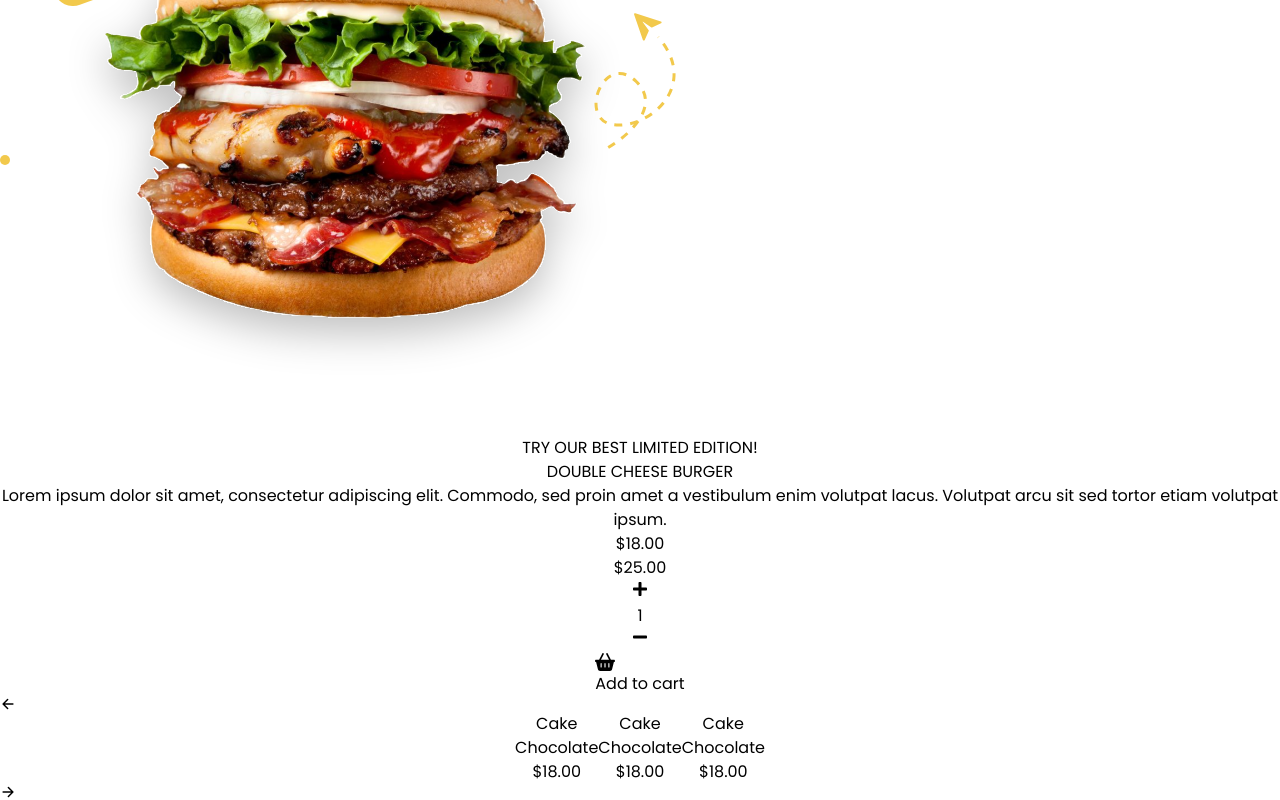
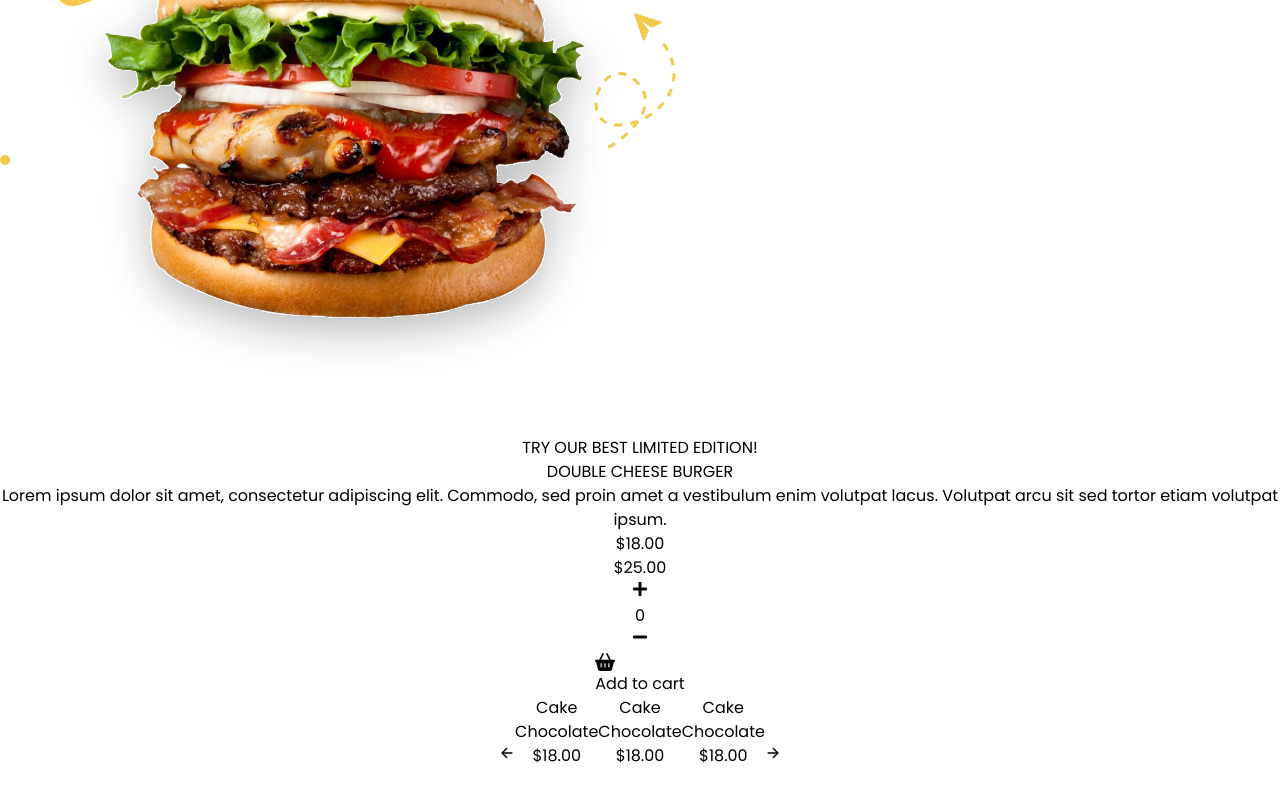
Before and after one commit to devJennyy/ecommerce, a React (Vite) app in the folder ecommerce/: page / in a window 1280 px wide. Shown: the part 432-1232 px from the top of the page. After the commit the page ends 1200 px from the top, so only its background shows below. Built offline with nearby package versions, Linux system fonts and the light colour scheme.

Commit message:
added item quantity

```diff
--- a/ecommerce/src/App.tsx
+++ b/ecommerce/src/App.tsx
@@ -4,12 +4,13 @@ import { IoArrowBack, IoArrowForward, IoFastFoodSharp } from "react-icons/io5";
 import { CiSearch } from "react-icons/ci";
 import { LuShoppingCart } from "react-icons/lu";
 import { IoMdHeartEmpty } from "react-icons/io";
-import { FaMinus, FaOpencart, FaPlus, FaRegUser, FaShoppingBasket } from "react-icons/fa";
-import { FiMinus } from "react-icons/fi";
-import { BsCart4 } from "react-icons/bs";
+import { FaMinus, FaPlus, FaRegUser } from "react-icons/fa";
 import { FaBasketShopping } from "react-icons/fa6";
+import { useState } from "react";
 
 function App() {
+  const [count, setCount] = useState(0);
+
   return (
     <>
       {/*Main Container*/}
@@ -96,13 +97,22 @@ function App() {
             </p>
 
             <div className="flex flex-row justify-center items-center gap-20 pt-10">
-              <div className="flex flex-row justify-center items-center gap-5 bg-[#F2F2F2] w-[134px] h-[48px] rounded-[48px]">
-                <button className="bg-[#F48E28] px-[10px] py-[10px] rounded-full text-white hover:scale-95 transition-all">
+              <div className="flex flex-row justify-center items-center gap-5 bg-[#F2F2F2] h-[48px] rounded-[48px] px-2">
+                <button
+                  onClick={() => setCount((prevCount) => prevCount + 1)}
+                  className="bg-[#F48E28] px-[10px] py-[10px] rounded-full text-white hover:scale-95 transition-all"
+                >
                   <FaPlus />
                 </button>
 
-                <p className="text-[20px] font-bold">1</p>
-                <button className="bg-[#F48E28] px-[10px] py-[10px] rounded-full text-white hover:scale-95 transition-all">
+                <p className="text-center text-[20px] font-bold w-10">
+                  {count}
+                </p>
+
+                <button
+                  onClick={() => setCount((prevCount) => prevCount - 1)}
+                  className="bg-[#F48E28] px-[10px] py-[10px] rounded-full text-white hover:scale-95 transition-all"
+                >
                   <FaMinus />
                 </button>
               </div>
@@ -117,9 +127,9 @@ function App() {
 
         {/*Menu*/}
         <div className="flex flex-row justify-center items-center ps-60 w-[900px] gap-[30px]">
-          <div className="flex justify-center items-center text-[#F48E28] rounded-full bg-white w-[52px] h-[52px] drop-shadow-[0_10px_10px_rgba(0,0,0,0.1)]">
-            <IoArrowBack/>
-          </div>
+          <button className="flex justify-center items-center text-[#F48E28] rounded-full bg-white w-[52px] h-[52px] drop-shadow-[0_10px_10px_rgba(0,0,0,0.1)] hover:scale-95 transition-all">
+            <IoArrowBack />
+          </button>
           <button className="flex flex-col justify-center items-start text-left bg-white w-[130px] h-[138px] rounded-[30px] drop-shadow-[0_10px_10px_rgba(0,0,0,0.1)] pl-4">
             <p className="text-[12px] font-bold">Cake</p>
             <p className="text-[10px] font-normal">Chocolate</p>
@@ -137,9 +147,9 @@ function App() {
             <p className="text-[10px] font-normal">Chocolate</p>
             <p className="text-[10px] font-bold">$18.00</p>
           </button>
-          <div className="flex justify-center items-center text-[#F48E28] rounded-full bg-white w-[52px] h-[52px] drop-shadow-[0_10px_10px_rgba(0,0,0,0.1)]">
-            <IoArrowForward/>
-          </div>
+          <button className="flex justify-center items-center text-[#F48E28] rounded-full bg-white w-[52px] h-[52px] drop-shadow-[0_10px_10px_rgba(0,0,0,0.1)] hover:scale-95 transition-all">
+            <IoArrowForward />
+          </button>
         </div>
       </div>
     </>
```
